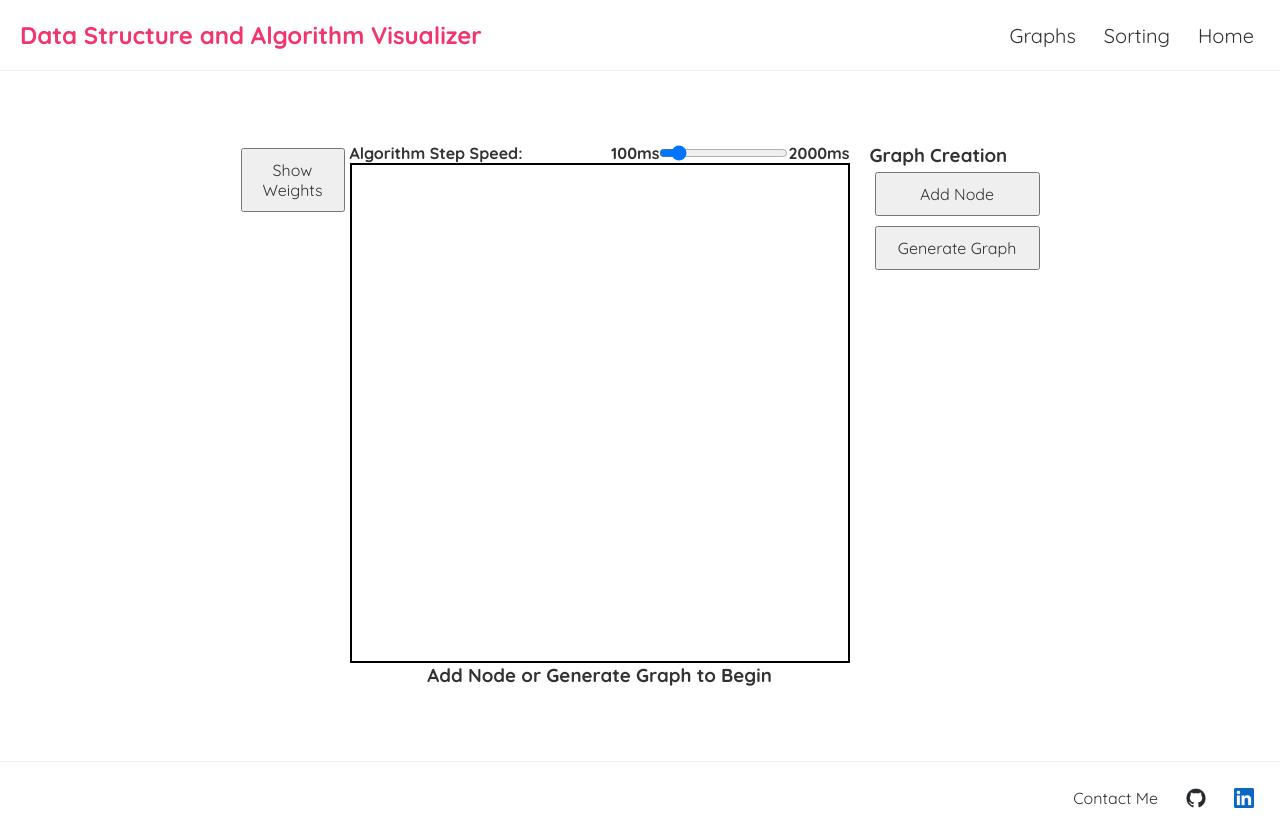
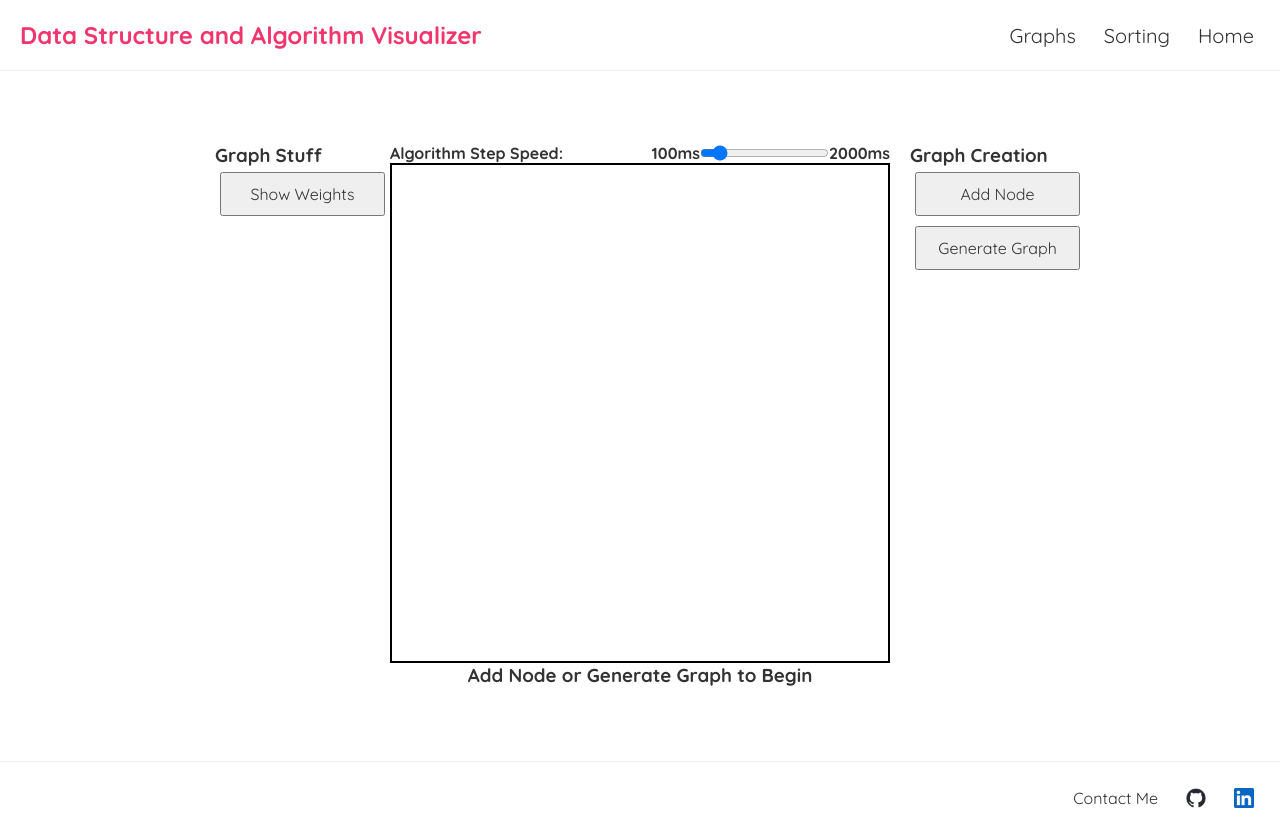
Before and after one commit to tani-gross/visualizer, a React (Create React App) app in the folder Visusalizer Project/: page /graphs in a window 1280 px wide. Built offline with nearby package versions, Linux system fonts and the light colour scheme.

Commit message:
fixed some UI

```diff
--- a/Visusalizer Project/src/Components/Graphs.js
+++ b/Visusalizer Project/src/Components/Graphs.js
@@ -1089,9 +1089,13 @@ const Graphs = () => {
     return (
         <div className="main-container">
             <div className="graphs-container">
-                <button className="graph-button" onClick={() => {setShowWeights(!showWeights)}}>
-                    {showWeights ? 'Hide Weights' : 'Show Weights'}
-                </button>
+                <div className="button-container">
+                    <h3>Graph Stuff</h3>
+                    <button className="graph-button" onClick={() => {setShowWeights(!showWeights)}}>
+                        {showWeights ? 'Hide Weights' : 'Show Weights'}
+                    </button>
+                </div>
+
                 <div className="graph-content">
                     <div className="slider-container">
                         <h4 className="slider-label">Algorithm Step Speed:</h4>
```
